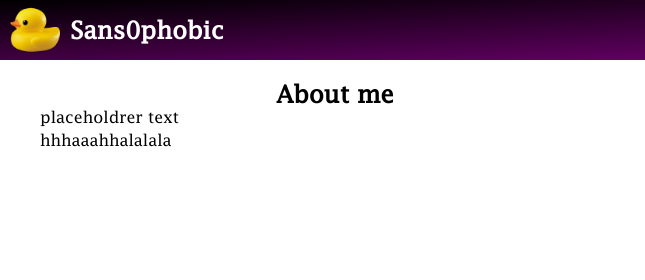
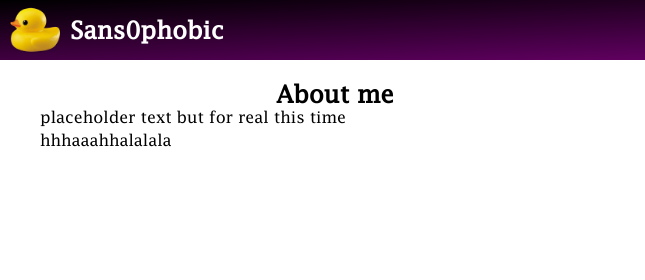
Before and after one commit to Sans0phobic/website-port, a plain HTML site: page index.html in a window 1280 px wide. Shown: the top 280 px of the page, 0-645 px from the left. Drawn offline with Linux system fonts and the light colour scheme.

Commit message:
Update index.html

```diff
--- a/index.html
+++ b/index.html
@@ -286,7 +286,7 @@
                 <div class="about-content">
                     <section class="left-section">
                         <h2>About me</h2>
-                        <p>placeholdrer text</p>
+                        <p>placeholder text but for real this time</p>
                         <p>hhhaaahhalalala</p>
                     </section>
                     <section class="right-section">
@@ -374,4 +374,5 @@ src="https://youtube.com/embed/kf_KZdx8Boo?si=3fq4DmL082e_cNr1?controls=1" class
         }
     </script>
 </body>
+
 </html>
```
